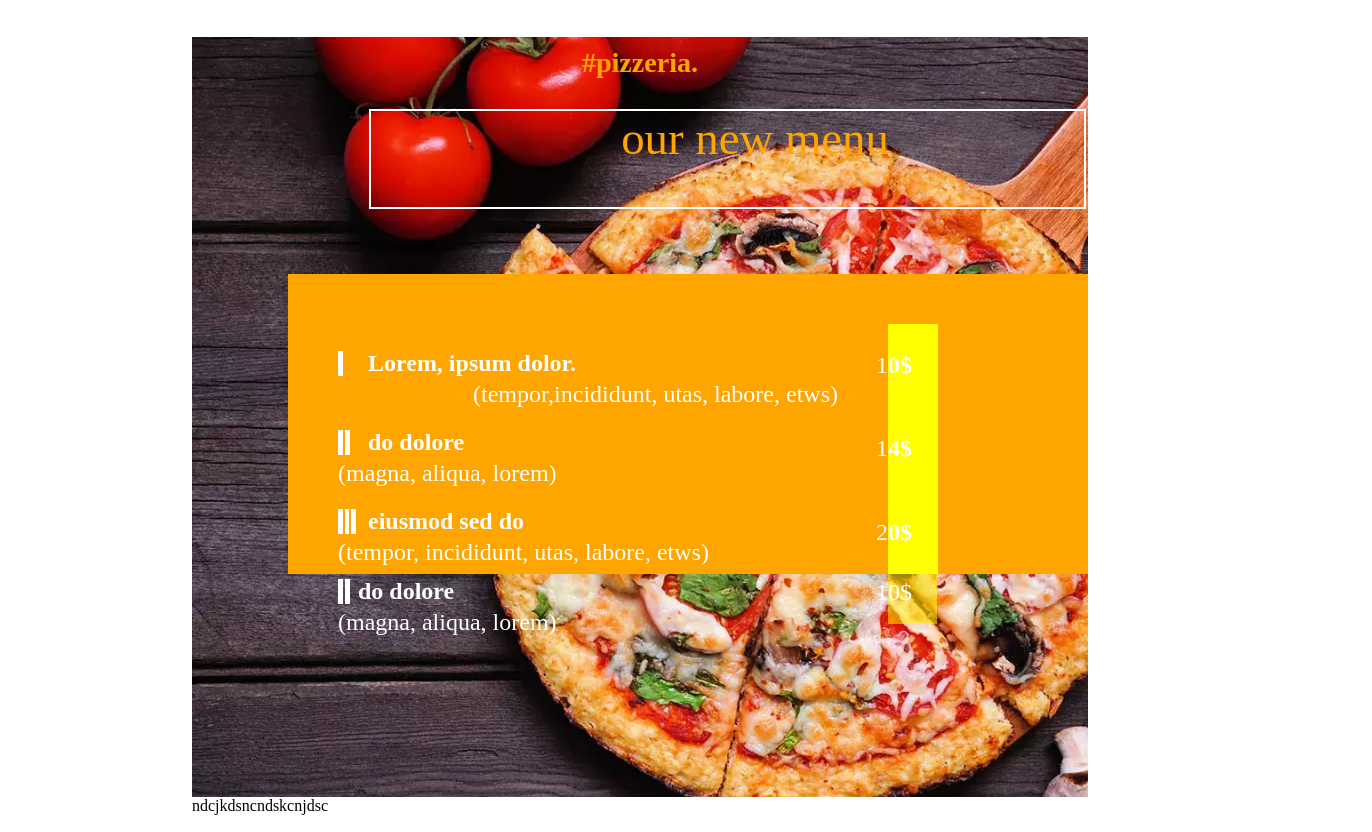
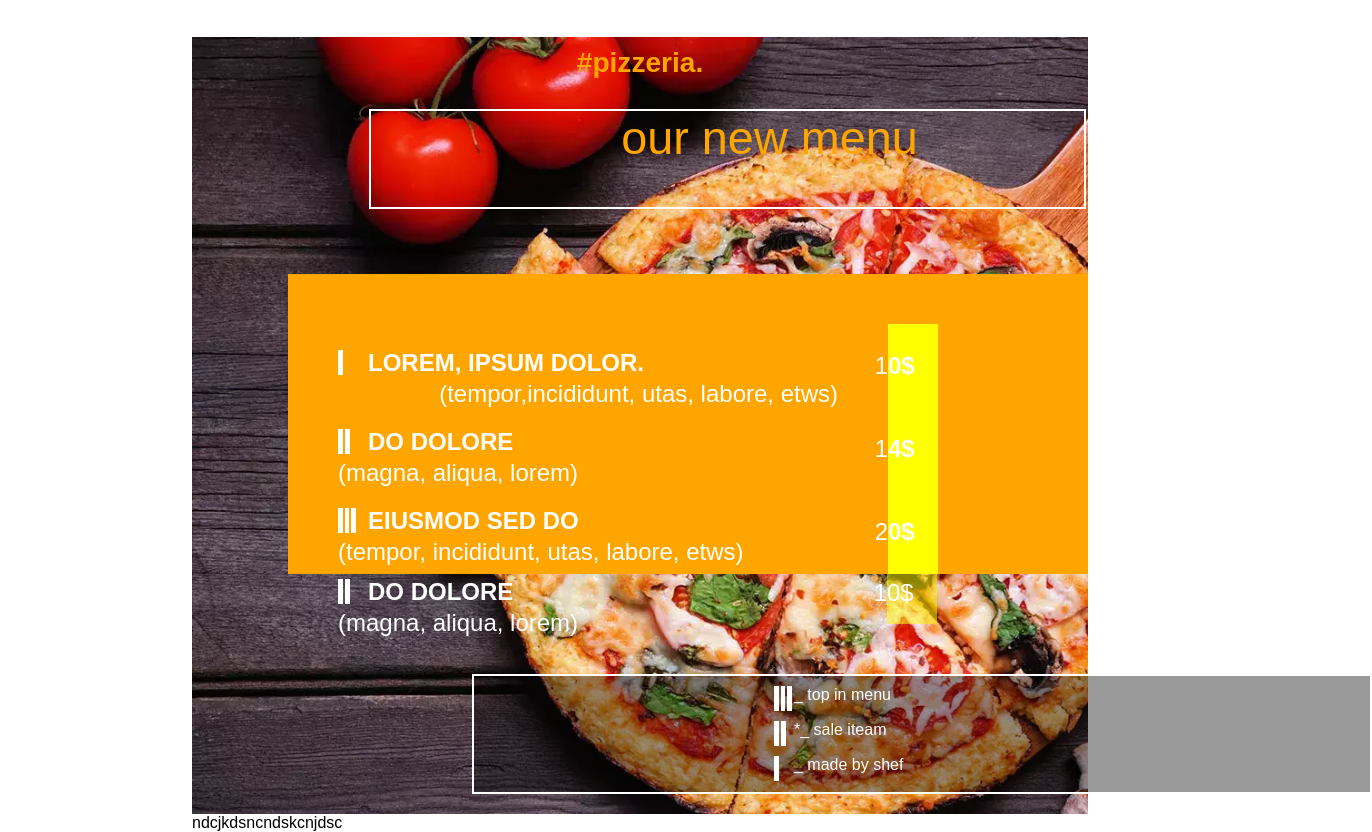
Before and after one commit to Richarddesnoues/08-04-2022-projet, a plain HTML site: page index.html in a window 1280 px wide. Shown: the part 1553-2385 px from the top of the page, 1372 px wide, since content can reach past the window. Drawn offline with Linux system fonts and the light colour scheme.

Commit message:
our new menu terminé

```diff
--- a/index.html
+++ b/index.html
@@ -283,6 +283,43 @@
                                 </div>
                             </div>
                         </div>
+                    </div>
+                    <div class="suggestions">
+                        <div class="menu">
+                            <div class="item">
+                                <div class="bat_trois_trois">
+                                    <div class="trois">
+                                        <span class="three_three"></span>
+                                        <span class="three_three"></span>
+                                        <span class="three_three"></span>
+                                    </div>
+                                    <p>
+                                        _ top in menu
+                                    </p>
+                                </div>
+
+                                <div class="bat_deux_deux">
+                                    <div class="deux">
+                                        <span class="two_two"></span>
+                                        <span class="two_two"></span>
+                                    </div>
+                                    <p>
+                                        *_ sale iteam
+                                    </p>
+                                </div>
+
+                                <div class="bat_un_un">
+                                    <div class="un">
+                                        <span class="one_one"></span>
+                                    </div>
+                                    <p>
+                                        _ made by shef
+                                    </p>
+                                </div>
+
+                            </div>
+                        </div>
+                    </div>
 
         </section>
         <div>ndcjkdsncndskcnjdsc</div>
--- a/style.css
+++ b/style.css
@@ -2,6 +2,7 @@
     box-sizing: border-box;
     margin: 0;
     padding: 0;
+    font-family: Arial, Helvetica, sans-serif;
 }
 
 
@@ -180,7 +181,7 @@ a {
     position: absolute;
     right: 250px;
     top: -35px;
-    text-transform: capitalize;
+    text-transform:uppercase;
     background-color: orange;
 
 }
@@ -189,7 +190,7 @@ a {
 
     padding-top: 10px;
     padding-bottom: 10px;
-    font-size: 40px;
+    font-size: 27px;
     margin-right: 20px;
 
 }
@@ -338,7 +339,7 @@ aside p {
 .format,
 .master,
 .pizza {
-    width: 20%;
+    width: 21%;
     height: 200px;
     text-align: justify;
     display: flex;
@@ -395,6 +396,8 @@ aside p {
 
 /*-------------------------------------------------- OUR NEW MENU SECTION-------------------------------------*/
 
+
+/*---------------------------------------------------------MENU PRIX----------------------------------------*/
 
 #our_new_menu {
     min-height: 800px;
@@ -498,8 +501,9 @@ aside p {
 }
 
 
-.bat_group h2 {
+.bat_group h2, .exter_bat_group h2 {
     margin-left: 10px;
+    text-transform: uppercase;
 }
 
 
@@ -646,3 +650,36 @@ aside p {
 
     margin-left: 30px;
 }
+
+/*-----------------------------------------------------FIN MENU PRIX--------------------------------------------------------------*/
+
+/*-----------------------------------------------------SUGGESTIONS------------------------------------------------------*/
+
+
+.suggestions {
+    width: 900px;
+    height: 120px;
+    background-color: rgba(0, 0, 0, 0.40);
+    margin: auto;
+    margin-left: 280px;
+    margin-bottom: 20px;
+    color: white;
+    border: 2px solid white;
+
+}
+
+
+
+.bat_un_un, .bat_deux_deux, .bat_trois_trois {
+    width: 500px;
+    display: flex;
+    margin-top: 10px;
+    margin-left: 300px;
+
+
+
+}
+/*---------------------------------------------------------------FIN DE SUGGESTION------------------------------------------*/
+
+
+/*---------------------------------------------------------------FIN DE OUR MENU-----------------------------------------------*/
```
Lines whose indentation alone changed are shown as unchanged.
